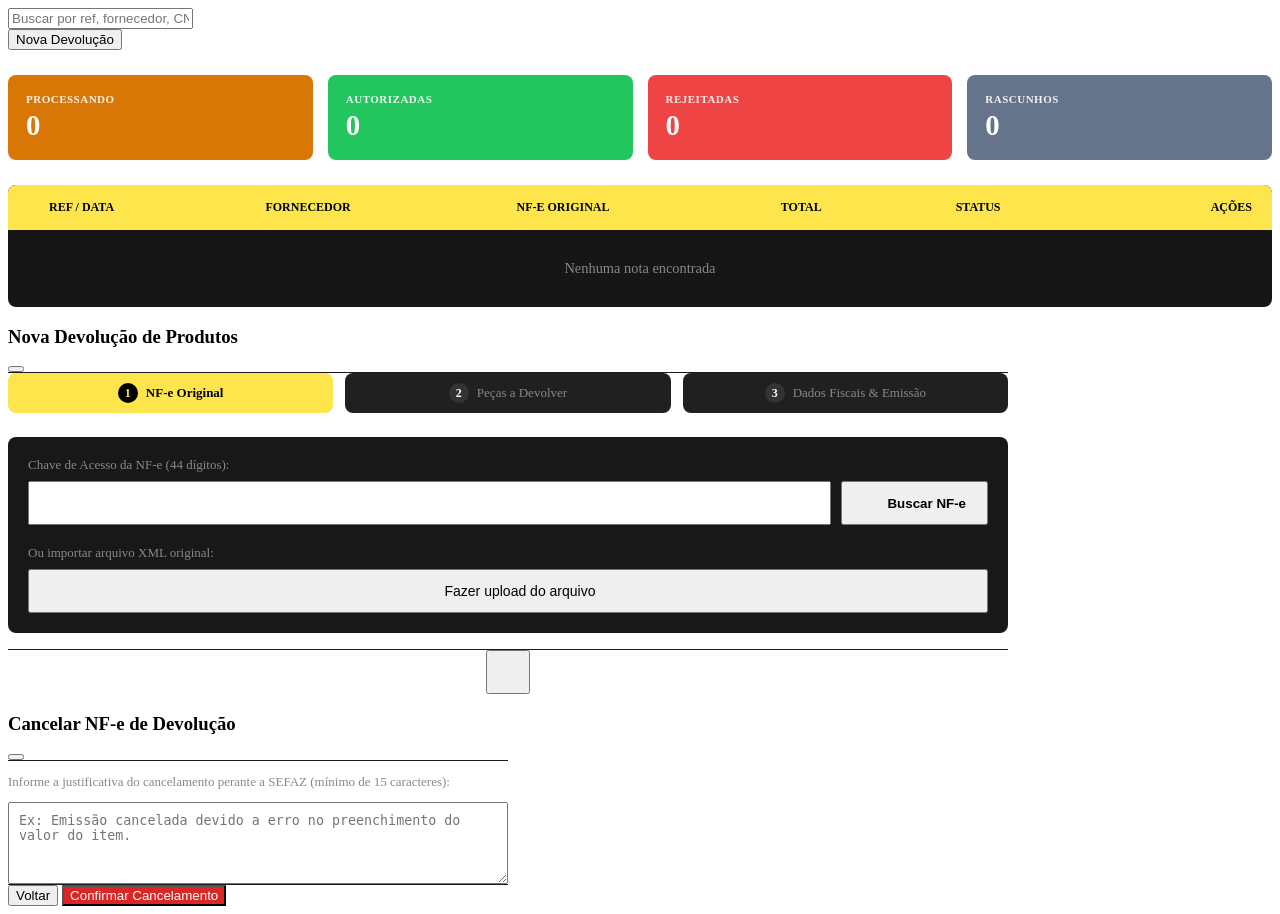
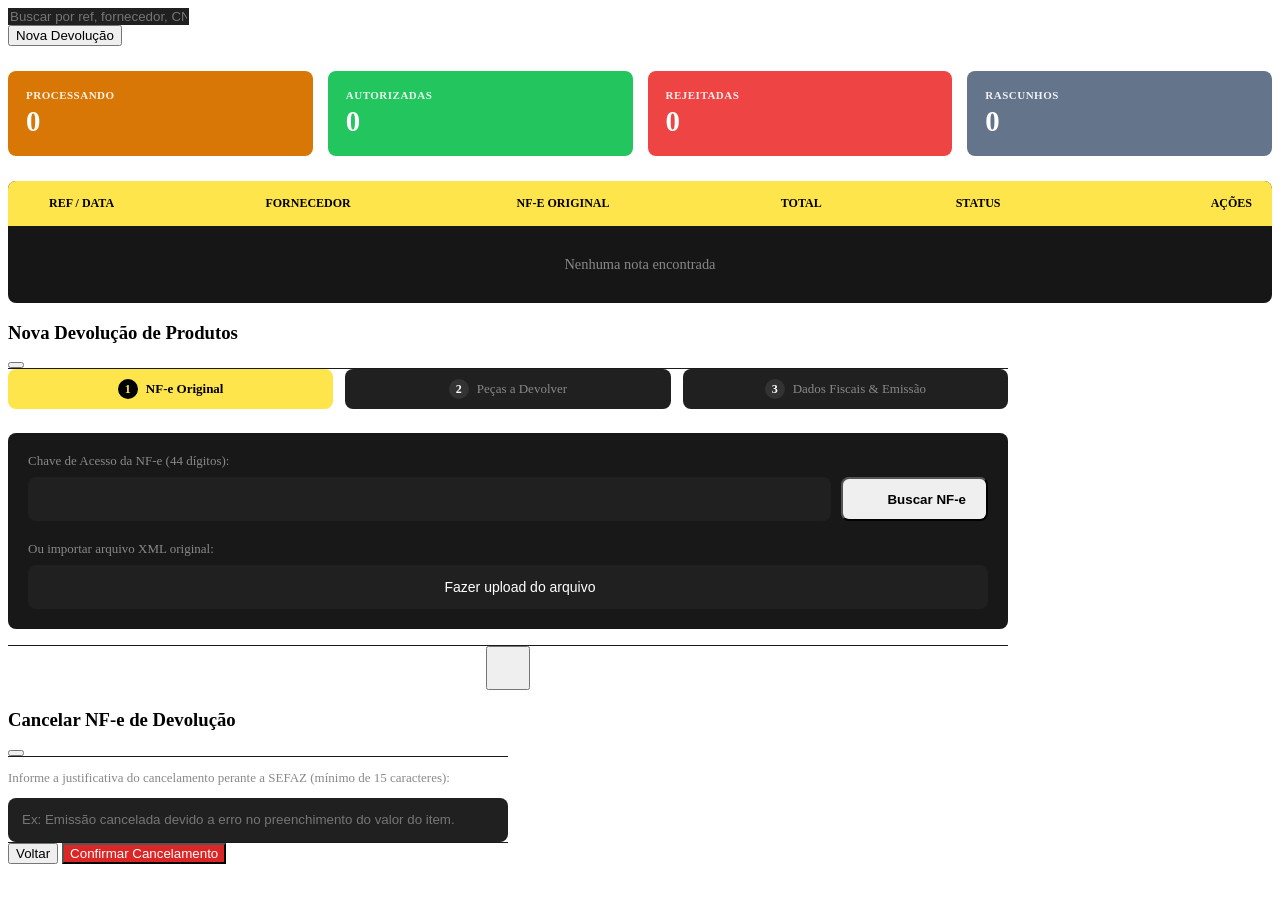
Before and after one commit to thomazandreywalicoski/oficina-suspensul, a Flask app: template gerenciamento-oficina-suspensul/templates/devolucao.html in a window 1280 px wide. After the commit the page ends 864 px from the top, so only its background shows below. Run offline with Flask 3, Linux system fonts and the light colour scheme; the template is opened without the code that fills it, so the values that code supplies are empty; a user stored in the database is signed in; data comes from the database, SQL or seed files in the repository; parts of the project's set-up code (start-up, migrations or seed data) failed here and were passed over.

Commit message:
fix: corrigir erro isinstance de datetime em _serialize do python, background #202020 em todos os inputs e observacoes como input text de 44px

```diff
--- a/gerenciamento-oficina-suspensul/devolucao-produtos/routes.py
+++ b/gerenciamento-oficina-suspensul/devolucao-produtos/routes.py
@@ -2,7 +2,7 @@ import os
 import re
 import json
 import xml.etree.ElementTree as ET
-from datetime import datetime
+from datetime import datetime, date
 from decimal import Decimal
 from flask import Blueprint, request, jsonify, render_template
 
@@ -36,7 +36,7 @@ def _ensure_tables_exist(conn):
 
 def _serialize(obj):
 
-    if isinstance(obj, (datetime, datetime.date)):
+    if isinstance(obj, (datetime, date)):
         return obj.isoformat()
     if isinstance(obj, Decimal):
         return float(obj)
--- a/gerenciamento-oficina-suspensul/templates/devolucao.html
+++ b/gerenciamento-oficina-suspensul/templates/devolucao.html
@@ -4,7 +4,7 @@
     <!-- Top Header: Search & Action Button -->
     <div class="page-header" style="margin-bottom: 25px;">
         <div class="search-input-wrap">
-            <input type="text" id="devolucao-busca" placeholder="Buscar por ref, fornecedor, CNPJ ou chave..." onkeyup="filtrarDevolucoes()">
+            <input type="text" id="devolucao-busca" placeholder="Buscar por ref, fornecedor, CNPJ ou chave..." onkeyup="filtrarDevolucoes()" style="background: #202020; color: #ffffff; border: none;">
             <i data-lucide="search" class="input-icon-right"></i>
         </div>
         <button class="btn btn-primary" type="button" onclick="abrirModalNovaDevolucao()">
@@ -87,7 +87,7 @@
 
 </div>
 
-<!-- Modal Multi-Passos: Nova Devolução de Produtos (Sem altura fixa, linha abaixo do título) -->
+<!-- Modal Multi-Passos: Nova Devolução de Produtos -->
 <div class="modal-overlay" id="modal-devolucao">
     <div class="modal modal-lg" style="max-width: 1000px; width: 90%;">
 
@@ -99,17 +99,17 @@
 
         <div class="modal-body">
 
-            <!-- Indicador dos Passos (Stepper com fontes padrão) -->
+            <!-- Indicador dos Passos (Stepper) -->
             <div class="devolucao-stepper" style="display: flex; gap: 12px; margin-bottom: 24px; justify-content: space-between;">
                 <div id="step-indicator-1" class="step-pill" onclick="irParaPassoDevolucao(1)" style="flex: 1; text-align: center; padding: 10px 12px; border-radius: 8px; background: var(--primary, #ffe54c); color: #000000; font-weight: 600; font-size: 13px; cursor: pointer; display: flex; align-items: center; justify-content: center; gap: 8px;">
                     <span style="background: #000000; color: var(--primary, #ffe54c); width: 20px; height: 20px; border-radius: 50%; display: inline-flex; align-items: center; justify-content: center; font-size: 12px; font-weight: 700;">1</span>
                     <span>NF-e Original</span>
                 </div>
-                <div id="step-indicator-2" class="step-pill" onclick="irParaPassoDevolucao(2)" style="flex: 1; text-align: center; padding: 10px 12px; border-radius: 8px; background: var(--bg-input, #202020); color: var(--text-muted, #888888); font-weight: 400; font-size: 13px; cursor: pointer; display: flex; align-items: center; justify-content: center; gap: 8px;">
+                <div id="step-indicator-2" class="step-pill" onclick="irParaPassoDevolucao(2)" style="flex: 1; text-align: center; padding: 10px 12px; border-radius: 8px; background: #202020; color: var(--text-muted, #888888); font-weight: 400; font-size: 13px; cursor: pointer; display: flex; align-items: center; justify-content: center; gap: 8px;">
                     <span style="background: #333333; color: #ffffff; width: 20px; height: 20px; border-radius: 50%; display: inline-flex; align-items: center; justify-content: center; font-size: 12px; font-weight: 700;">2</span>
                     <span>Peças a Devolver</span>
                 </div>
-                <div id="step-indicator-3" class="step-pill" onclick="irParaPassoDevolucao(3)" style="flex: 1; text-align: center; padding: 10px 12px; border-radius: 8px; background: var(--bg-input, #202020); color: var(--text-muted, #888888); font-weight: 400; font-size: 13px; cursor: pointer; display: flex; align-items: center; justify-content: center; gap: 8px;">
+                <div id="step-indicator-3" class="step-pill" onclick="irParaPassoDevolucao(3)" style="flex: 1; text-align: center; padding: 10px 12px; border-radius: 8px; background: #202020; color: var(--text-muted, #888888); font-weight: 400; font-size: 13px; cursor: pointer; display: flex; align-items: center; justify-content: center; gap: 8px;">
                     <span style="background: #333333; color: #ffffff; width: 20px; height: 20px; border-radius: 50%; display: inline-flex; align-items: center; justify-content: center; font-size: 12px; font-weight: 700;">3</span>
                     <span>Dados Fiscais & Emissão</span>
                 </div>
@@ -120,14 +120,14 @@
 
                 <!-- PASSO 1: Buscar / Importar NF-e Original -->
                 <div id="dev-step-1" class="step-content">
-                    <div style="background: var(--bg-input, #181818); padding: 20px; border-radius: 8px; display: flex; flex-direction: column; gap: 20px;">
+                    <div style="background: #181818; padding: 20px; border-radius: 8px; display: flex; flex-direction: column; gap: 20px;">
 
                         <!-- Chave de Acesso -->
                         <div class="form-group" style="margin-bottom: 0;">
                             <label style="display: block; color: var(--text-muted, #888888); margin-bottom: 8px; font-size: 13px; font-weight: 400;">Chave de Acesso da NF-e (44 dígitos):</label>
                             <div style="display: flex; gap: 10px; align-items: center;">
-                                <input type="text" id="dev-chave-original" class="form-input" maxlength="44" style="flex: 1; height: 44px; padding: 0 14px; font-size: 14px; font-weight: 400;">
-                                <button class="btn btn-primary" type="button" onclick="consultarNfeOriginal()" id="btn-consultar-nfe" style="height: 44px; padding: 0 20px; display: inline-flex; align-items: center; justify-content: center; gap: 8px; font-weight: 600;">
+                                <input type="text" id="dev-chave-original" class="form-input" maxlength="44" style="flex: 1; height: 44px; padding: 0 14px; font-size: 14px; font-weight: 400; background: #202020; color: #ffffff; border: none; border-radius: 8px; box-sizing: border-box;">
+                                <button class="btn btn-primary" type="button" onclick="consultarNfeOriginal()" id="btn-consultar-nfe" style="height: 44px; padding: 0 20px; display: inline-flex; align-items: center; justify-content: center; gap: 8px; font-weight: 600; border-radius: 8px;">
                                     <i data-lucide="search" style="width: 16px; height: 16px;"></i>
                                     <span>Buscar NF-e</span>
                                 </button>
@@ -138,7 +138,7 @@
                         <div class="form-group" style="margin-bottom: 0;">
                             <label style="display: block; color: var(--text-muted, #888888); margin-bottom: 8px; font-size: 13px; font-weight: 400;">Ou importar arquivo XML original:</label>
                             <input type="file" id="dev-xml-file" accept=".xml" style="display: none;" onchange="importarXmlOriginal(this)">
-                            <button type="button" class="btn btn-secondary" onclick="document.getElementById('dev-xml-file').click()" style="width: 100%; height: 44px; display: flex; align-items: center; justify-content: center; gap: 8px; font-weight: 400; font-size: 14px;">
+                            <button type="button" class="btn btn-secondary" onclick="document.getElementById('dev-xml-file').click()" style="width: 100%; height: 44px; display: flex; align-items: center; justify-content: center; gap: 8px; font-weight: 400; font-size: 14px; background: #202020; color: #ffffff; border: none; border-radius: 8px;">
                                 <i data-lucide="upload" style="width: 16px; height: 16px;"></i>
                                 <span id="label-xml-file">Fazer upload do arquivo</span>
                             </button>
@@ -147,9 +147,9 @@
                     </div>
                 </div>
 
-                <!-- PASSO 2: Seleção de Peças (Máximo de 4 produtos com rolagem vertical) -->
+                <!-- PASSO 2: Seleção de Peças -->
                 <div id="dev-step-2" class="step-content" style="display: none;">
-                    <div style="border-radius: 8px; overflow-x: auto; max-height: 250px; overflow-y: auto; background: var(--bg-input, #181818);">
+                    <div style="border-radius: 8px; overflow-x: auto; max-height: 250px; overflow-y: auto; background: #181818;">
                         <table class="table" style="width: 100%; border-collapse: collapse; font-size: 13px; color: #ffffff;">
                             <thead style="background: var(--primary, #ffe54c); position: sticky; top: 0; z-index: 2;">
                                 <tr>
@@ -217,21 +217,21 @@
                     </div>
                 </div>
 
-                <!-- PASSO 3: Dados Fiscais & Totais -->
+                <!-- PASSO 3: Dados Fiscais & Totais (Observações Fiscais agora é input normal de 44px) -->
                 <div id="dev-step-3" class="step-content" style="display: none;">
-                    <div style="background: var(--bg-input, #181818); padding: 20px; border-radius: 8px; margin-bottom: 18px; display: flex; flex-direction: column; gap: 16px;">
+                    <div style="background: #181818; padding: 20px; border-radius: 8px; margin-bottom: 18px; display: flex; flex-direction: column; gap: 16px;">
                         <div style="display: grid; grid-template-columns: repeat(auto-fit, minmax(200px, 1fr)); gap: 15px;">
                             <div class="form-group" style="margin-bottom: 0;">
                                 <label style="display: block; color: var(--text-muted, #888888); margin-bottom: 8px; font-size: 13px; font-weight: 400;">Natureza da Operação:</label>
-                                <input type="text" id="dev-natureza-operacao" class="form-input" value="Devolução de Mercadoria" style="width: 100%; height: 44px; padding: 0 14px; font-size: 14px;">
+                                <input type="text" id="dev-natureza-operacao" class="form-input" value="Devolução de Mercadoria" style="width: 100%; height: 44px; padding: 0 14px; font-size: 14px; background: #202020; color: #ffffff; border: none; border-radius: 8px; box-sizing: border-box;">
                             </div>
                             <div class="form-group" style="margin-bottom: 0;">
                                 <label style="display: block; color: var(--text-muted, #888888); margin-bottom: 8px; font-size: 13px; font-weight: 400;">CFOP Padrão:</label>
-                                <input type="text" id="dev-cfop-padrao" class="form-input" value="5202" style="width: 100%; height: 44px; padding: 0 14px; font-size: 14px;">
+                                <input type="text" id="dev-cfop-padrao" class="form-input" value="5202" style="width: 100%; height: 44px; padding: 0 14px; font-size: 14px; background: #202020; color: #ffffff; border: none; border-radius: 8px; box-sizing: border-box;">
                             </div>
                             <div class="form-group" style="margin-bottom: 0;">
                                 <label style="display: block; color: var(--text-muted, #888888); margin-bottom: 8px; font-size: 13px; font-weight: 400;">Modalidade de Frete:</label>
-                                <select id="dev-modalidade-frete" class="form-input" style="width: 100%; height: 44px; padding: 0 14px; font-size: 14px;">
+                                <select id="dev-modalidade-frete" class="form-input" style="width: 100%; height: 44px; padding: 0 14px; font-size: 14px; background: #202020; color: #ffffff; border: none; border-radius: 8px; box-sizing: border-box;">
                                     <option value="9" selected>9 - Sem Transporte / Frete</option>
                                     <option value="0">0 - Por conta do Emitente</option>
                                     <option value="1">1 - Por conta do Destinatário</option>
@@ -240,34 +240,35 @@
                             </div>
                         </div>
 
+                        <!-- Input normal de 44px de altura com background #202020 -->
                         <div class="form-group" style="margin-bottom: 0;">
                             <label style="display: block; color: var(--text-muted, #888888); margin-bottom: 8px; font-size: 13px; font-weight: 400;">Observações Fiscais / Informações Adicionais:</label>
-                            <textarea id="dev-observacoes" class="form-input" rows="2" style="width: 100%; padding: 10px 14px; font-size: 14px;"></textarea>
+                            <input type="text" id="dev-observacoes" class="form-input" style="width: 100%; height: 44px; padding: 0 14px; font-size: 14px; background: #202020; color: #ffffff; border: none; border-radius: 8px; box-sizing: border-box;">
                         </div>
                     </div>
 
-                    <!-- Resumo dos Totais (Fontes padrão) -->
-                    <div style="background: var(--bg-input, #181818); padding: 20px; border-radius: 8px;">
+                    <!-- Resumo dos Totais (Todos com background #202020) -->
+                    <div style="background: #181818; padding: 20px; border-radius: 8px;">
                         <div style="display: grid; grid-template-columns: repeat(5, 1fr); gap: 15px; align-items: flex-end;">
                             <div>
                                 <label style="display: block; color: var(--text-muted, #888888); margin-bottom: 8px; font-size: 13px; font-weight: 400;">Val. Produtos</label>
-                                <div id="res-val-produtos" style="background: #202020; color: #ffffff; height: 44px; display: flex; align-items: center; justify-content: center; border-radius: 6px; font-weight: 600; font-size: 14px;">R$ 0,00</div>
+                                <div id="res-val-produtos" style="background: #202020; color: #ffffff; height: 44px; display: flex; align-items: center; justify-content: center; border-radius: 8px; font-weight: 600; font-size: 14px;">R$ 0,00</div>
                             </div>
                             <div>
                                 <label style="display: block; color: var(--text-muted, #888888); margin-bottom: 8px; font-size: 13px; font-weight: 400;">Frete (R$)</label>
-                                <input type="number" step="0.01" id="dev-val-frete" class="form-input" value="0.00" style="text-align: center; height: 44px; font-weight: 500; font-size: 14px; width: 100%; box-sizing: border-box;" onchange="recalcularTotaisDevolucao()">
+                                <input type="number" step="0.01" id="dev-val-frete" class="form-input" value="0.00" style="text-align: center; height: 44px; font-weight: 500; font-size: 14px; width: 100%; background: #202020; color: #ffffff; border: none; border-radius: 8px; box-sizing: border-box;" onchange="recalcularTotaisDevolucao()">
                             </div>
                             <div>
                                 <label style="display: block; color: var(--text-muted, #888888); margin-bottom: 8px; font-size: 13px; font-weight: 400;">Desconto (R$)</label>
-                                <input type="number" step="0.01" id="dev-val-desconto" class="form-input" value="0.00" style="text-align: center; height: 44px; font-weight: 500; font-size: 14px; width: 100%; box-sizing: border-box;" onchange="recalcularTotaisDevolucao()">
+                                <input type="number" step="0.01" id="dev-val-desconto" class="form-input" value="0.00" style="text-align: center; height: 44px; font-weight: 500; font-size: 14px; width: 100%; background: #202020; color: #ffffff; border: none; border-radius: 8px; box-sizing: border-box;" onchange="recalcularTotaisDevolucao()">
                             </div>
                             <div>
                                 <label style="display: block; color: var(--text-muted, #888888); margin-bottom: 8px; font-size: 13px; font-weight: 400;">Outras Desp. (R$)</label>
-                                <input type="number" step="0.01" id="dev-val-outras" class="form-input" value="0.00" style="text-align: center; height: 44px; font-weight: 500; font-size: 14px; width: 100%; box-sizing: border-box;" onchange="recalcularTotaisDevolucao()">
+                                <input type="number" step="0.01" id="dev-val-outras" class="form-input" value="0.00" style="text-align: center; height: 44px; font-weight: 500; font-size: 14px; width: 100%; background: #202020; color: #ffffff; border: none; border-radius: 8px; box-sizing: border-box;" onchange="recalcularTotaisDevolucao()">
                             </div>
                             <div>
                                 <label style="display: block; color: var(--text-muted, #888888); margin-bottom: 8px; font-size: 13px; font-weight: 400;">Total da NF-e</label>
-                                <div style="background: #202020; height: 44px; display: flex; align-items: center; justify-content: center; border-radius: 6px; box-sizing: border-box;">
+                                <div style="background: #202020; height: 44px; display: flex; align-items: center; justify-content: center; border-radius: 8px; box-sizing: border-box;">
                                     <span id="res-val-total" style="font-weight: 700; font-size: 15px; color: #22c55e;">R$ 0,00</span>
                                 </div>
                             </div>
@@ -326,7 +327,7 @@
         <div class="modal-body">
             <input type="hidden" id="cancelar-dev-id">
             <p style="font-size: 13px; color: var(--text-muted, #888888); margin-bottom: 12px;">Informe a justificativa do cancelamento perante a SEFAZ (mínimo de 15 caracteres):</p>
-            <textarea id="cancelar-justificativa" class="form-input" rows="4" placeholder="Ex: Emissão cancelada devido a erro no preenchimento do valor do item." style="width: 100%; padding: 10px;"></textarea>
+            <input type="text" id="cancelar-justificativa" class="form-input" placeholder="Ex: Emissão cancelada devido a erro no preenchimento do valor do item." style="width: 100%; height: 44px; padding: 0 14px; background: #202020; color: #ffffff; border: none; border-radius: 8px;">
         </div>
         <div class="modal-footer" style="border-top: 1px solid #1a1a1a;">
             <button class="btn btn-secondary" onclick="closeModal('modal-cancelamento-devolucao')" type="button">Voltar</button>
```
Also changed, not shown: gerenciamento-oficina-suspensul/devolucao-produtos/templates/devolucao.html (+26 -25 lines).
